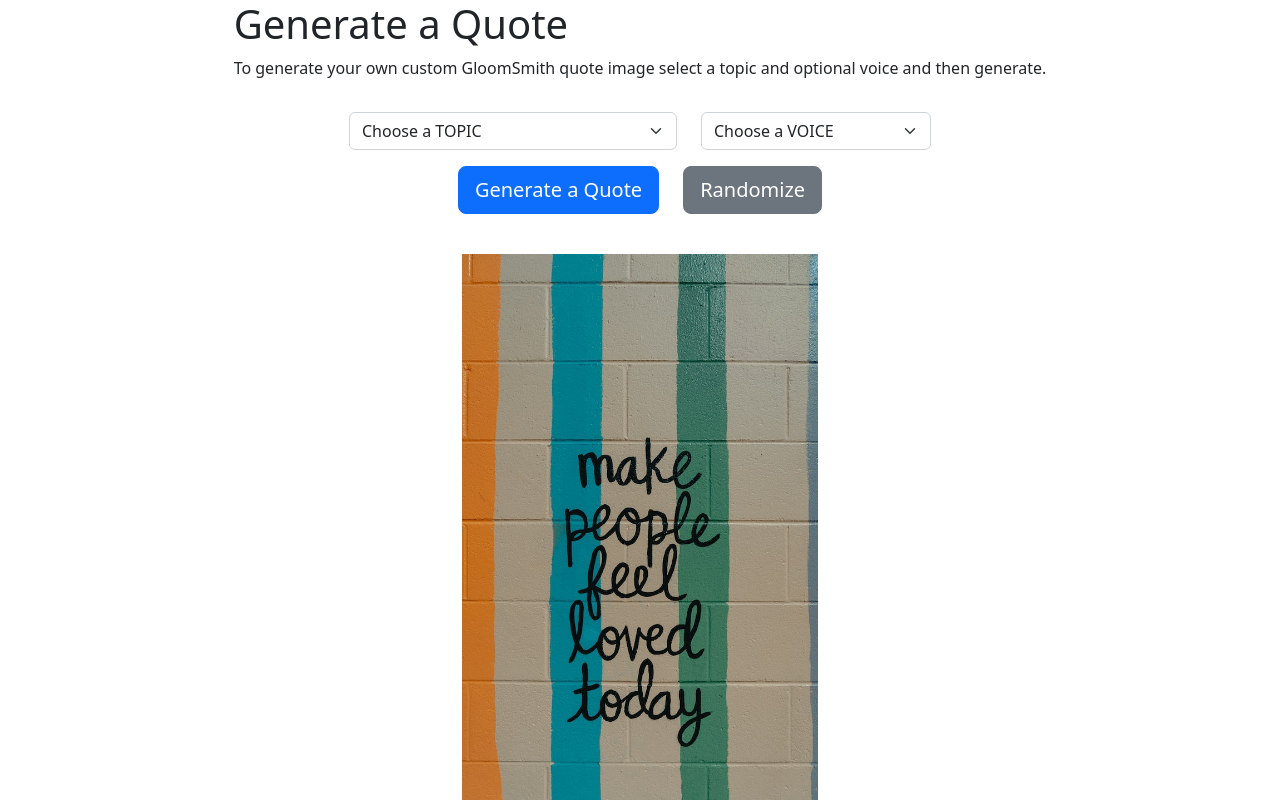
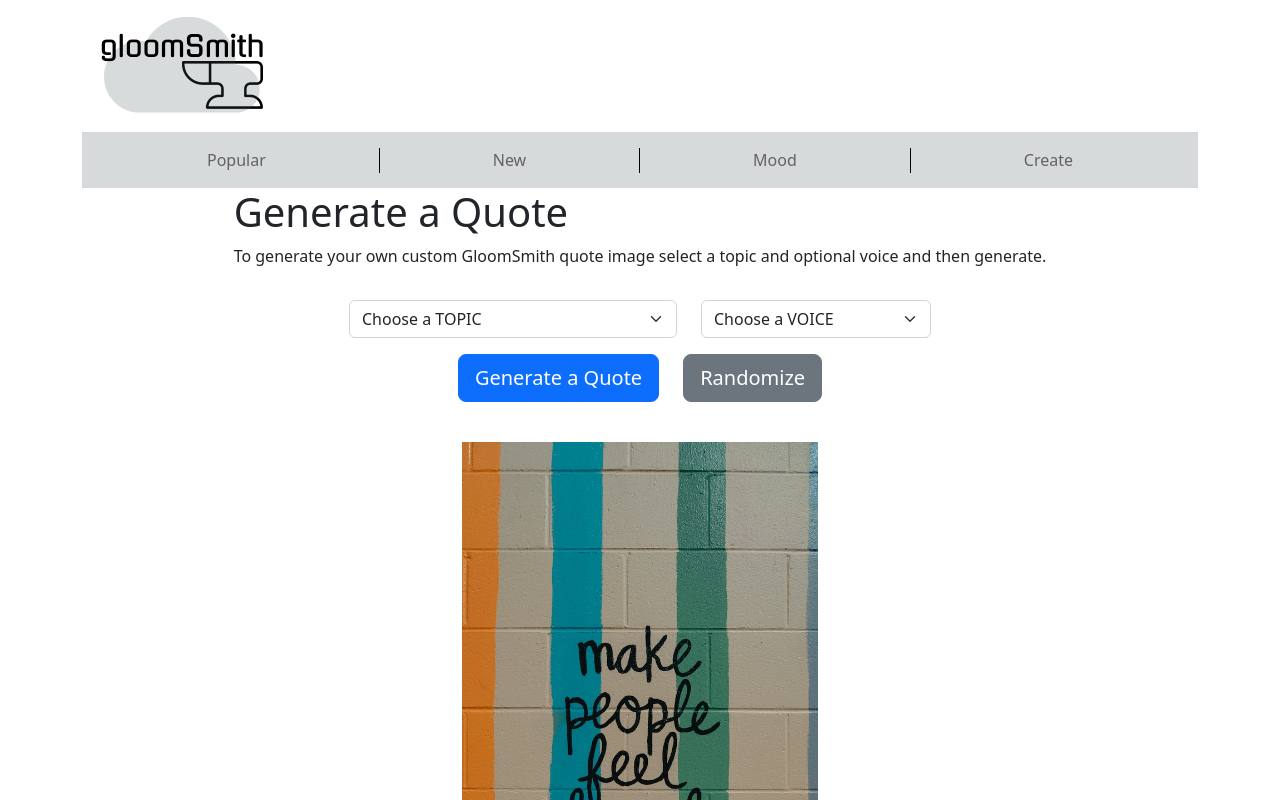
Before and after one commit to Capstone-42-quote-gen/ai-quote-generator, a React (Vite) app in the folder frontend/: page /create-quote in a window 1280 px wide. Shown: the top 800 px of the page. Built offline with nearby package versions, Linux system fonts and the light colour scheme.

Commit message:
added nav

```diff
--- a/frontend/src/ui/CreateQuote.tsx
+++ b/frontend/src/ui/CreateQuote.tsx
@@ -1,11 +1,12 @@
 
 import {Button, Form, Container, Row, Col, Image} from "react-bootstrap";
 import createimg from "../assets/create-placeholder.jpg";
+import {Navigation} from "./shared_components/NavBar.tsx";
 
 export function CreateQuote() {
     return (
         <>
-
+            <Navigation/>
             <Container>
                 <Form>
                     <Row className="mb-3 justify-content-center">
```
